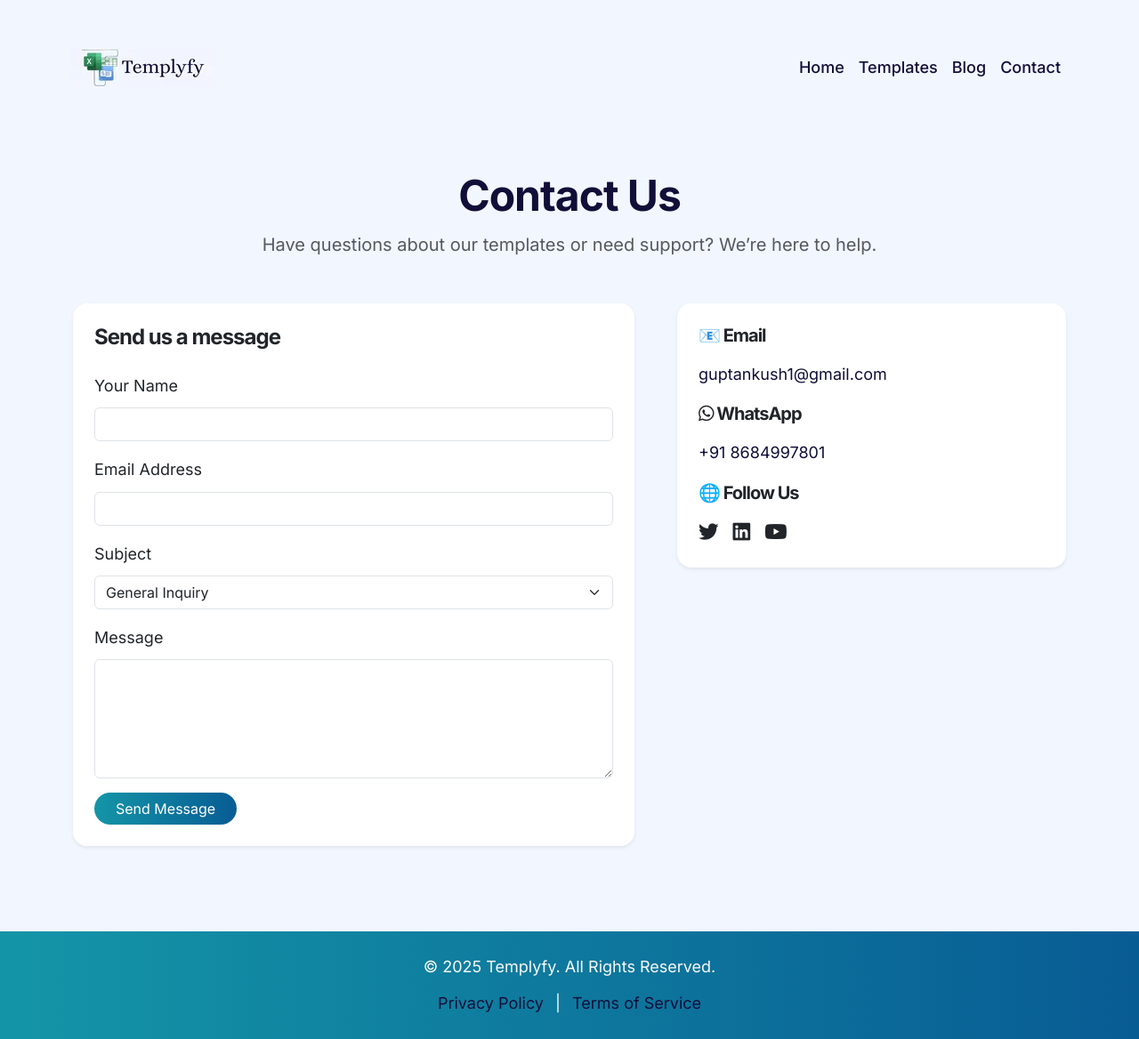
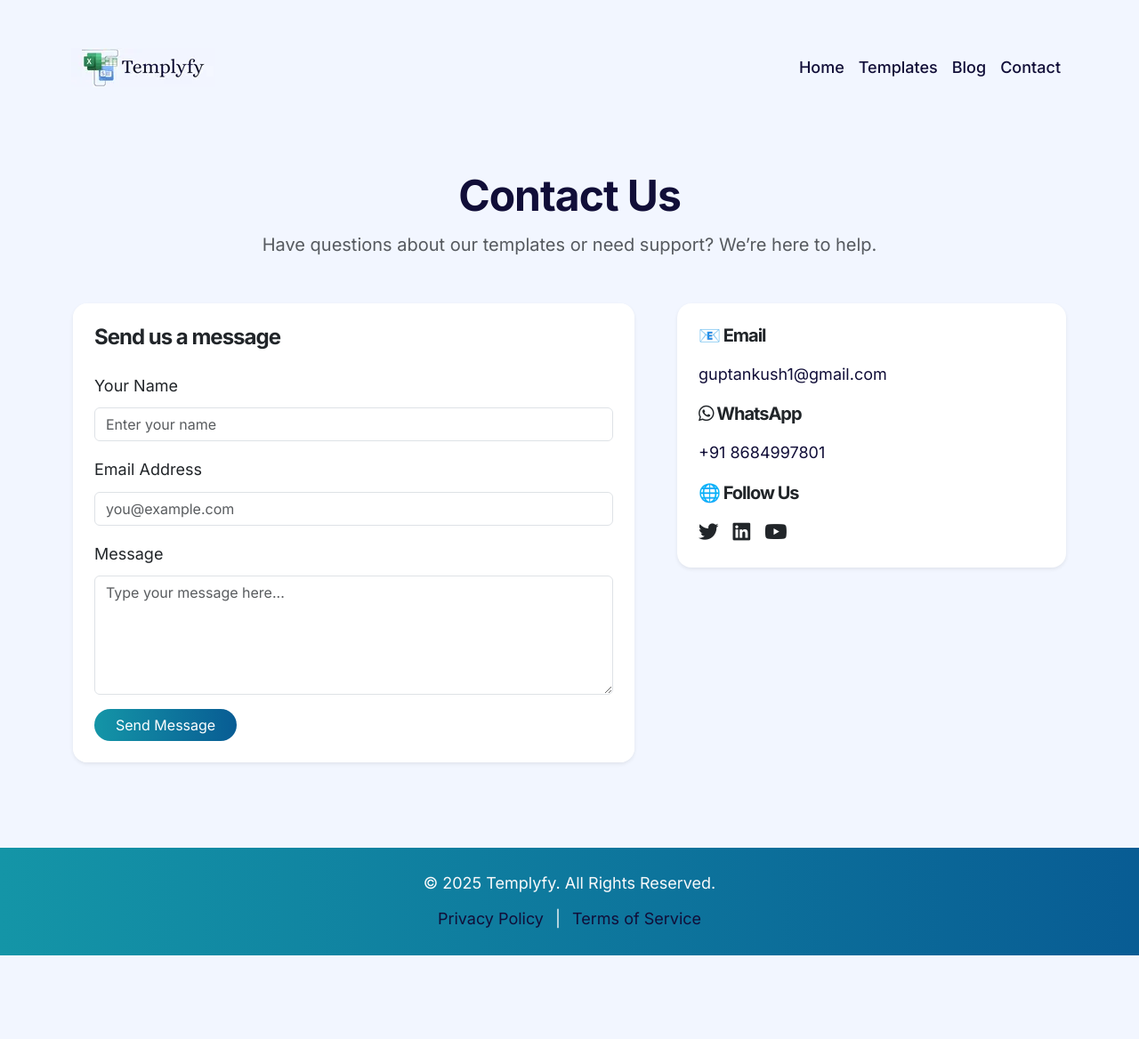
Before and after one commit to ankushgupta003/ExcelTemplates, a Jekyll site: the page built from contact.html, in a window 1280 px wide. Shown: the whole page at 89% size. Built offline with Jekyll 4.4.1, drawn with Linux system fonts in a browser that asks for light colours; a style sheet for code colours, icons or effects is not loaded; after the commit the page ends 1074 px from its top, so only the background shows below that.

Commit message:
form update

```diff
--- a/contact.html
+++ b/contact.html
@@ -29,39 +29,41 @@ canonical: "{{ site.url }}{{ site.baseurl }}/contact"
             >
               <!-- Netlify hidden input -->
               <form name="contact" method="POST" data-netlify="true" action="/thank-you">
+  <!-- required hidden field -->
   <input type="hidden" name="form-name" value="contact" />
 
   <div class="mb-3">
-                <label class="form-label">Your Name</label>
-                <input type="text" name="name" class="form-control" required />
-              </div>
-
-              <div class="mb-3">
-                <label class="form-label">Email Address</label>
+    <label for="name" class="form-label">Your Name</label>
     <input
-                  type="email"
-                  name="email"
+      type="text"
+      id="name"
+      name="name"
       class="form-control"
+      placeholder="Enter your name"
       required
     />
   </div>
 
   <div class="mb-3">
-                <label class="form-label">Subject</label>
-                <select name="subject" class="form-select">
-                  <option>General Inquiry</option>
-                  <option>Template Support</option>
-                  <option>Business Collaboration</option>
-                  <option>Other</option>
-                </select>
+    <label for="email" class="form-label">Email Address</label>
+    <input
+      type="email"
+      id="email"
+      name="email"
+      class="form-control"
+      placeholder="you@example.com"
+      required
+    />
   </div>
 
   <div class="mb-3">
-                <label class="form-label">Message</label>
+    <label for="message" class="form-label">Message</label>
     <textarea
+      id="message"
       name="message"
       rows="5"
       class="form-control"
+      placeholder="Type your message here..."
       required
     ></textarea>
   </div>
@@ -70,6 +72,7 @@ canonical: "{{ site.url }}{{ site.baseurl }}/contact"
     Send Message
   </button>
 </form>
+
           </div>
         </div>
       </div>
```
Lines whose indentation alone changed are shown as unchanged.
